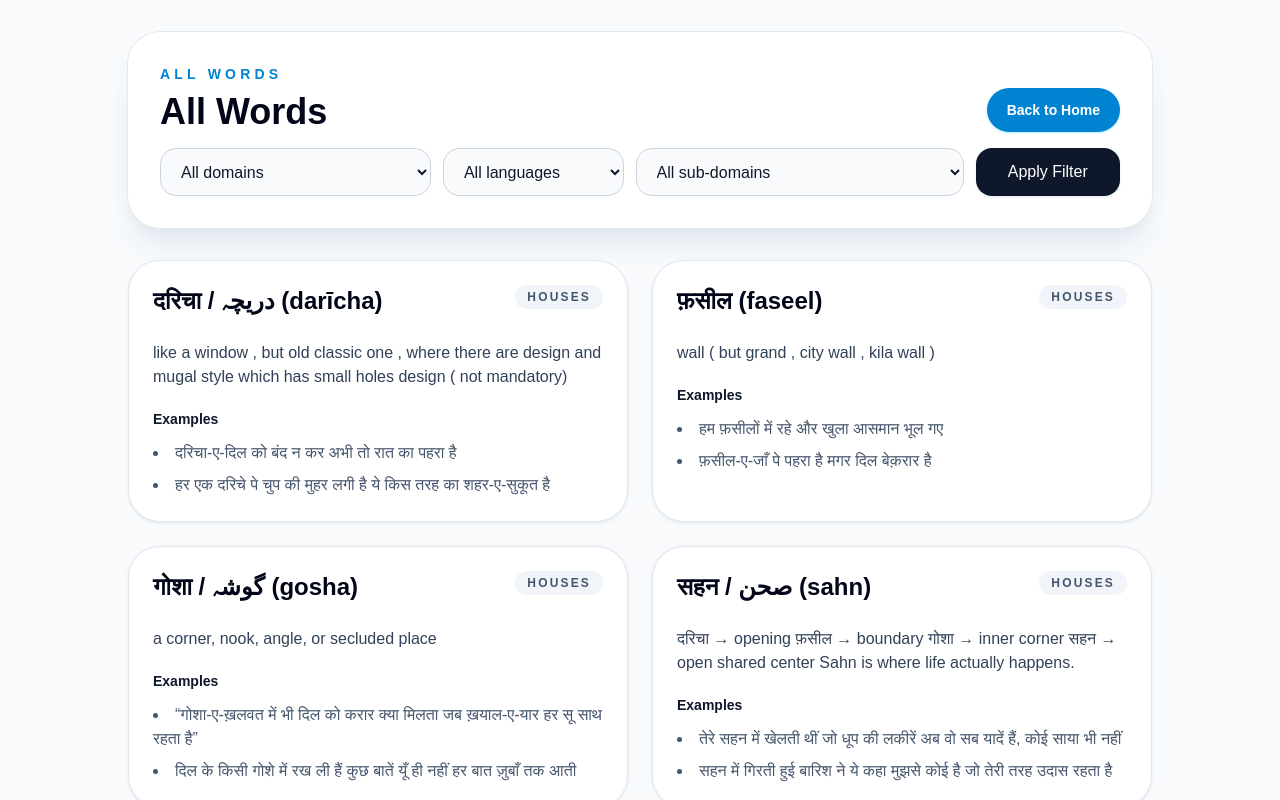
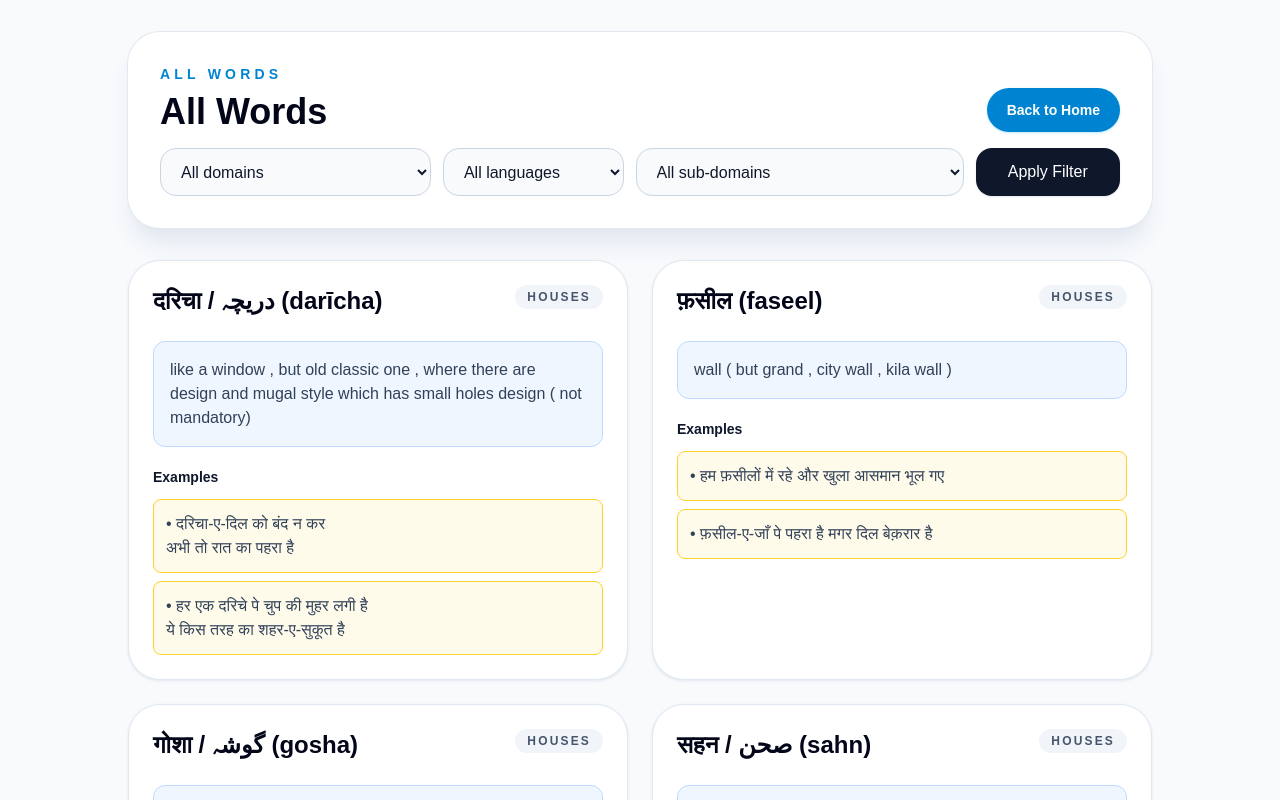
Before and after one commit to SidhartGautam25/word-world, a Next.js app: page /words in a window 1280 px wide. Shown: the top 800 px of the page. Built offline with nearby package versions, Linux system fonts and the light colour scheme.

Commit message:
words are now listed in a better ui

```diff
--- a/app/words/page.tsx
+++ b/app/words/page.tsx
@@ -189,17 +189,24 @@ export default async function Words({
                     </span>
                   ) : null}
                 </div>
-                <p className="mt-4 text-slate-700">{w.explanation}</p>
+                <div className="mt-4 rounded-xl bg-blue-50 p-4 text-slate-700 border border-blue-200 whitespace-pre-wrap break-words">
+                  {w.explanation}
+                </div>
                 {w.examples.length > 0 && (
                   <div className="mt-5 space-y-3">
                     <h3 className="text-sm font-semibold text-slate-900">
                       Examples
                     </h3>
-                    <ul className="list-disc list-inside space-y-2 text-slate-600">
+                    <div className="space-y-2">
                       {w.examples.map((ex, j) => (
-                        <li key={j}>{ex}</li>
+                        <div
+                          key={j}
+                          className="rounded-lg bg-amber-50 p-3 border border-amber-300 text-slate-700 whitespace-pre-wrap break-words"
+                        >
+                          • {ex}
+                        </div>
                       ))}
-                    </ul>
+                    </div>
                   </div>
                 )}
               </article>
```
